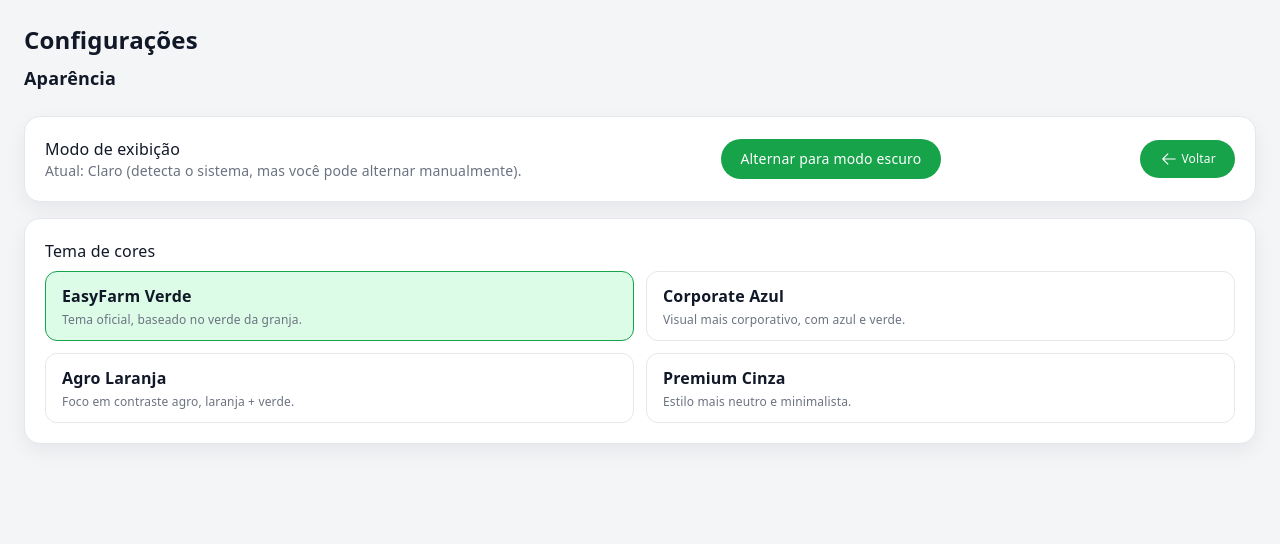
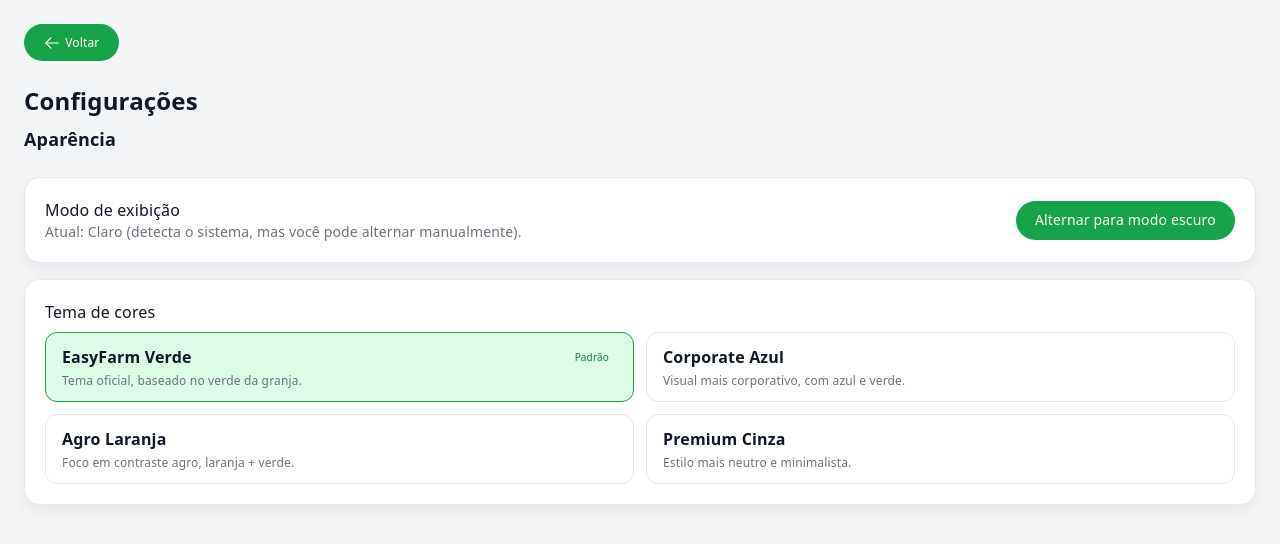
Before and after one commit to reynnera123-cmyk/EasyFarm, a Next.js app: page /configuracoes in a window 1280 px wide. Shown: the top 544 px of the page. Built offline with nearby package versions, Linux system fonts and the light colour scheme.

Commit message:
update config

```diff
--- a/src/app/configuracoes/page.tsx
+++ b/src/app/configuracoes/page.tsx
@@ -3,11 +3,13 @@
 import { useThemeEasyFarm } from "@/lib/theme";
 import { useRouter } from "next/navigation";
 import { ArrowLeft } from "@phosphor-icons/react/dist/ssr";
+import type { ThemeName } from "@/lib/theme";
 
 type ThemeOption = {
-  id: string;
+  id: ThemeName; // ← garante que o ID é compatível com setTheme()
   nome: string;
   descricao: string;
+  badge?: string;
 };
 
 const THEMES: ThemeOption[] = [
@@ -15,6 +17,7 @@
     id: "easyfarm",
     nome: "EasyFarm Verde",
     descricao: "Tema oficial, baseado no verde da granja.",
+    badge: "Padrão",
   },
   {
     id: "corporate",
@@ -41,14 +44,18 @@
     <div className="min-h-screen p-6 space-y-6">
 
       {/* BOTÃO VOLTAR */}
-
+      <button
+        onClick={() => router.back()}
+        className="btn-primary text-xs flex items-center gap-1"
+      >
+        <ArrowLeft size={18} />
+        Voltar
+      </button>
 
       <h1 className="text-2xl font-bold mb-2">Configurações</h1>
       <h2 className="text-lg font-semibold">Aparência</h2>
 
-
-
-      {/* modo claro/escuro */}
+      {/* MODO CLARO/ESCURO */}
       <div className="card-easy p-4 mb-4 flex items-center justify-between">
         <div>
           <p className="font-medium">Modo de exibição</p>
@@ -57,19 +64,13 @@
             mas você pode alternar manualmente).
           </p>
         </div>
+
         <button onClick={toggleMode} className="btn-primary text-sm">
           Alternar para {mode === "light" ? "modo escuro" : "modo claro"}
         </button>
-                  <button
-        onClick={() => router.back()}
-        className="btn-primary text-xs flex items-center gap-1"
-      >
-        <ArrowLeft size={18} />
-        Voltar
-      </button>
       </div>
 
-      {/* escolha de tema */}
+      {/* ESCOLHA DE TEMA */}
       <div className="card-easy p-4 space-y-3">
         <p className="font-medium mb-2">Tema de cores</p>
 
@@ -78,7 +79,7 @@
             <button
               key={t.id}
               type="button"
-              onClick={() => setTheme(t.id)}
+              onClick={() => setTheme(t.id)} // ← agora funciona sem erro!
               className={`text-left border rounded-xl px-4 py-3 transition-colors ${
                 theme === t.id
                   ? "border-(--color-accent) bg-(--color-accent-soft)"
@@ -100,6 +101,7 @@
           ))}
         </div>
       </div>
+
     </div>
   );
 }
```
